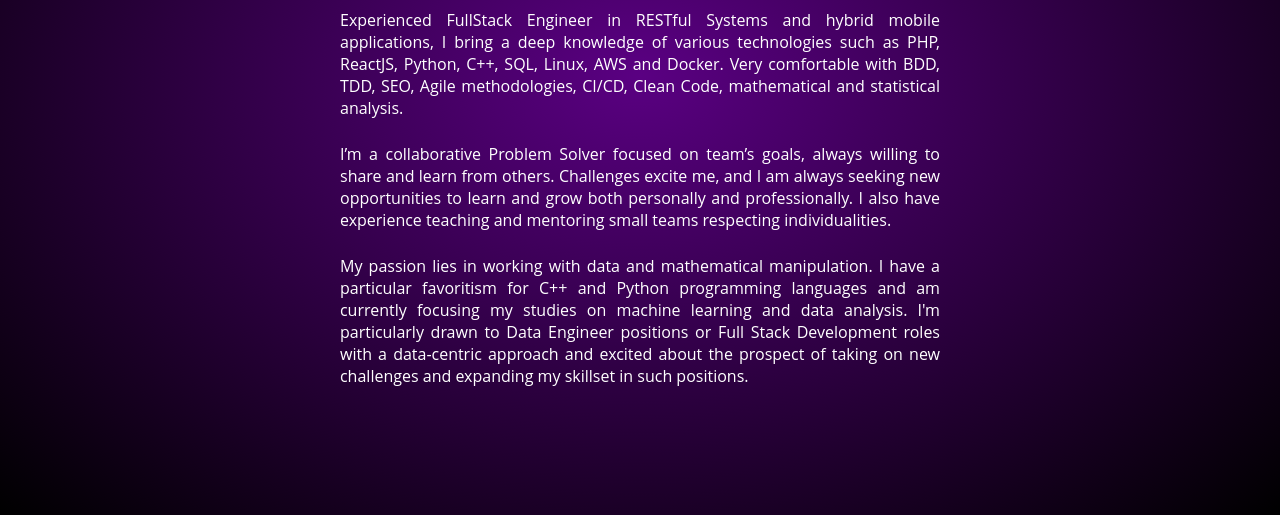
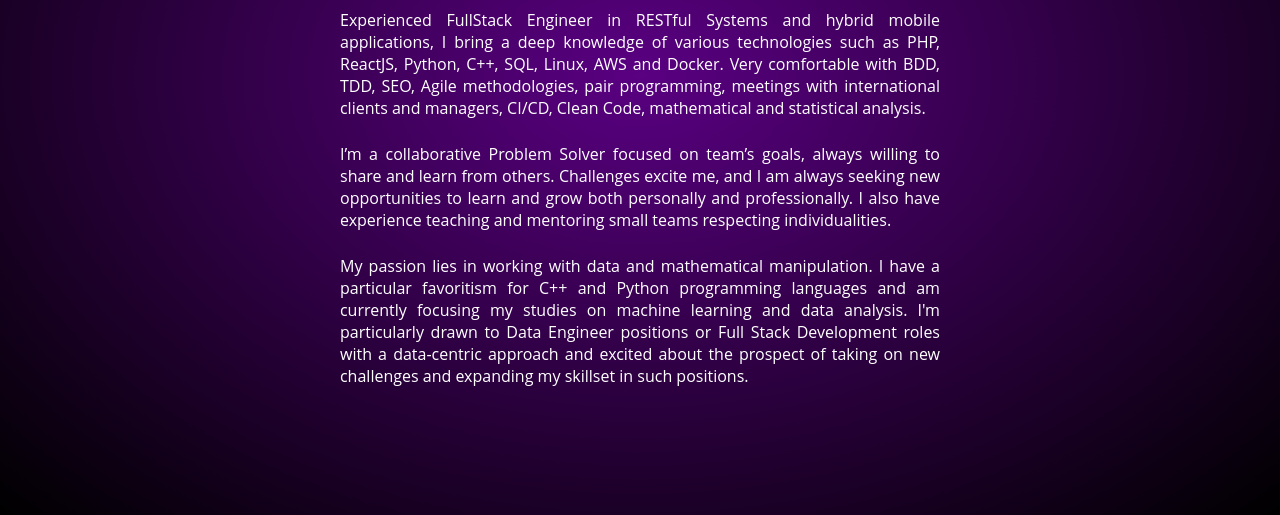
Before and after one commit to enriquerene/curriculum-vitae, a plain HTML site: page index.html in a window 1280 px wide. Shown: the part 365-880 px from the top of the page. Drawn offline with Linux system fonts and the light colour scheme; a web font is replaced by a local one.

Commit message:
extendind paragraph

```diff
--- a/index.html
+++ b/index.html
@@ -92,7 +92,7 @@
                     </a>
                 </li>
             </ul>
-            <p class="resume">Experienced FullStack Engineer in RESTful Systems and hybrid mobile applications, I bring a deep knowledge of various technologies such as PHP, ReactJS, Python, C++, SQL, Linux, AWS and Docker. Very comfortable with BDD, TDD, SEO, Agile methodologies, CI/CD, Clean Code, mathematical and statistical analysis.</p>
+            <p class="resume">Experienced FullStack Engineer in RESTful Systems and hybrid mobile applications, I bring a deep knowledge of various technologies such as PHP, ReactJS, Python, C++, SQL, Linux, AWS and Docker. Very comfortable with BDD, TDD, SEO, Agile methodologies, pair programming, meetings with international clients and managers, CI/CD, Clean Code, mathematical and statistical analysis.</p>
             <p class="resume">I’m a collaborative Problem Solver focused on team’s goals, always willing to share and learn from others. Challenges excite me, and I am always seeking new opportunities to learn and grow both personally and professionally. I also have experience teaching and mentoring small teams respecting individualities.</p>
             <p class="resume">My passion lies in working with data and mathematical manipulation. I have a particular favoritism for C++ and Python programming languages and am currently focusing my studies on machine learning and data analysis. I'm particularly drawn to Data Engineer positions or Full Stack Development roles with a data-centric approach and excited about the prospect of taking on new challenges and expanding my skillset in such positions.</p>
         </section>
```
